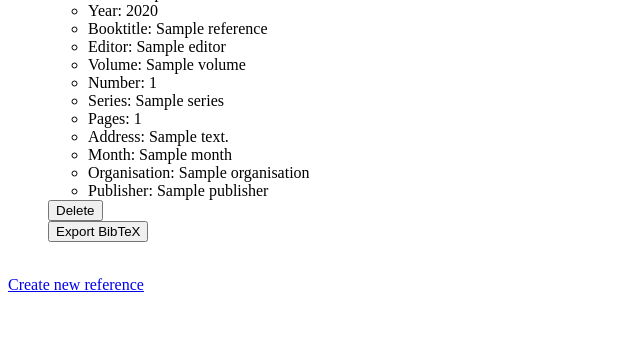
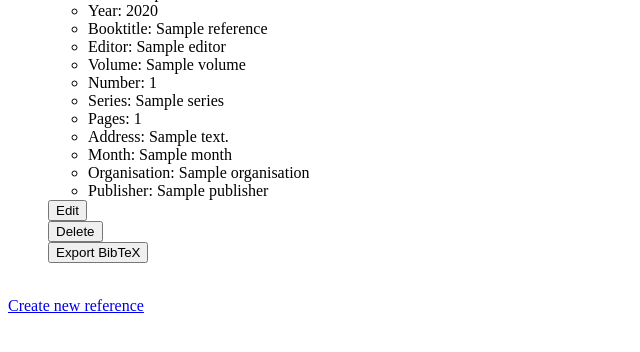
Before and after one commit to Eeritvan/ohtu-tiistai, a Flask app: template src/templates/index.html in a window 1280 px wide. Shown: the part 171-523 px from the top of the page, without its empty margins (0-640 px from the left). Run offline with Flask 3, Linux system fonts and the light colour scheme; the template is opened without the code that fills it: most values are stand-ins (such as "Sample title", 1, 10 or a date in 2020).

Commit message:
Added button for reference edit

```diff
--- a/src/templates/index.html
+++ b/src/templates/index.html
@@ -42,6 +42,9 @@ Reference app
           <li> Organisation: {{reference.organisation}}</li>
           <li> Publisher: {{reference.publisher}}</li>
         </ul>
+        <form action="/edit_reference/{{reference.id}}" method="GET">
+          <button type="submit"> Edit </button>
+        </form>
         <form action="/delete_reference/{{reference.id}}" method="POST">
           <button type="submit"> Delete </button>
         </form>
```
